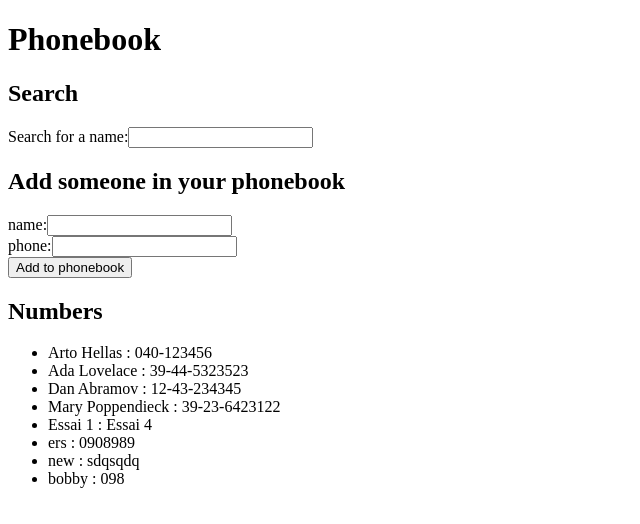
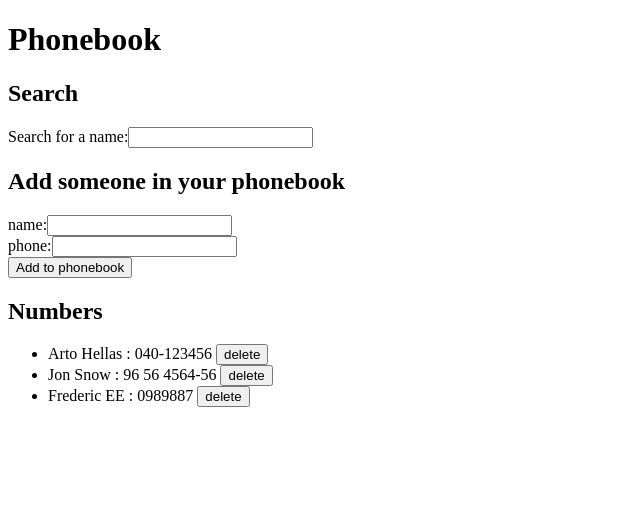
Before and after one commit to n-seine/fullStackOpen, a React (Vite) app in the folder part2/phonebook/: page / in a window 1280 px wide. Shown: the top 524 px of the page, without its empty margins (0-640 px from the left). Built offline with nearby package versions, Linux system fonts and the light colour scheme; data requests are answered from the project's data file.

Commit message:
complete 2.15

```diff
--- a/part2/phonebook/db.json
+++ b/part2/phonebook/db.json
@@ -6,39 +6,14 @@
       "id": "1"
     },
     {
-      "name": "Ada Lovelace",
-      "number": "39-44-5323523",
-      "id": "2"
+      "id": "3cf0",
+      "name": "Jon Snow",
+      "number": "96 56 4564-56"
     },
     {
-      "name": "Dan Abramov",
-      "number": "12-43-234345",
-      "id": "3"
-    },
-    {
-      "name": "Mary Poppendieck",
-      "number": "39-23-6423122",
-      "id": "4"
-    },
-    {
-      "id": "23ad",
-      "name": "Essai 1",
-      "number": "Essai 4"
-    },
-    {
-      "id": "785f",
-      "name": "ers",
-      "number": "0908989"
-    },
-    {
-      "id": "eb06",
-      "name": "new",
-      "number": "sdqsqdq"
-    },
-    {
-      "id": "068e",
-      "name": "bobby",
-      "number": "098"
+      "id": "8baf",
+      "name": "Frederic EE",
+      "number": "0989887"
     }
   ]
 }
--- a/part2/phonebook/src/App.jsx
+++ b/part2/phonebook/src/App.jsx
@@ -1,6 +1,11 @@
 import { useEffect } from "react";
 import { useState } from "react";
-import { addContact, getAllContacts } from "./lib/server";
+import {
+  addContact,
+  deleteContact,
+  getAllContacts,
+  updateContact,
+} from "./lib/server";
 
 const Filter = ({ filter, setFilter }) => {
   const handleFilterInput = (event) => {
@@ -34,15 +39,24 @@ const AddPerson = ({ persons, setPersons }) => {
     event.preventDefault();
     const existingPerson = persons.find((person) => person.name === newName);
     if (existingPerson) {
-      alert(`${newName} is already added to phonebook`);
+      console.log("existingPerson", existingPerson);
+      confirm(
+        `${newName} is already in the phonebook, replace the old number with a new one?`
+      ) &&
+        updateContact({ ...existingPerson, number: newPhone }) &&
+        setPersons(
+          persons.map((p) =>
+            p.name === newName ? { ...p, number: newPhone } : p
+          )
+        );
     } else {
       const newPerson = { name: newName, number: newPhone };
       addContact(newPerson).then((createdPerson) => {
         setPersons(persons.concat(createdPerson));
       });
-      setNewName("");
-      setNewPhone("");
     }
+    setNewName("");
+    setNewPhone("");
   };
 
   return (
@@ -65,13 +79,18 @@ const AddPerson = ({ persons, setPersons }) => {
     </form>
   );
 };
-const ContactsList = ({ persons, filter }) => {
+const ContactsList = ({ persons, setPersons, filter }) => {
   const contactsToDisplay =
     filter.length > 0
       ? persons.filter((p) =>
           p.name.toLowerCase().includes(filter.toLowerCase())
         )
       : persons;
+
+  const handleDelete = (person) => {
+    confirm(`Delete ${person.name} ?`) && deleteContact(person.id);
+    setPersons(persons.filter((p) => p.id !== person.id));
+  };
   return (
     <div>
       <h2>Numbers</h2>
@@ -81,7 +100,8 @@ const ContactsList = ({ persons, filter }) => {
         <ul>
           {contactsToDisplay.map((person) => (
             <li key={person.id}>
-              {person.name} : {person.number}
+              {person.name} : {person.number}{" "}
+              <button onClick={() => handleDelete(person)}>delete</button>
             </li>
           ))}
         </ul>
@@ -103,7 +123,7 @@ const App = () => {
       <h1>Phonebook</h1>
       <Filter filter={filter} setFilter={setFilter} />
       <AddPerson persons={persons} setPersons={setPersons} />
-      <ContactsList persons={persons} filter={filter} />{" "}
+      <ContactsList persons={persons} setPersons={setPersons} filter={filter} />
     </div>
   );
 };
--- a/part2/phonebook/src/lib/server.js
+++ b/part2/phonebook/src/lib/server.js
@@ -7,5 +7,12 @@ const getAllContacts = axios.get(baseURL).then((response) => {
 });
 const addContact = (person) =>
   axios.post(baseURL, person).then((response) => response.data);
+const deleteContact = (id) =>
+  axios.delete(`${baseURL}/${id}`).then((response) => response.data);
 
-export { getAllContacts, addContact };
+const updateContact = (newPerson) =>
+  axios
+    .put(`${baseURL}/${newPerson.id}`, newPerson)
+    .then((response) => response.data);
+
+export { getAllContacts, addContact, updateContact, deleteContact };
```
